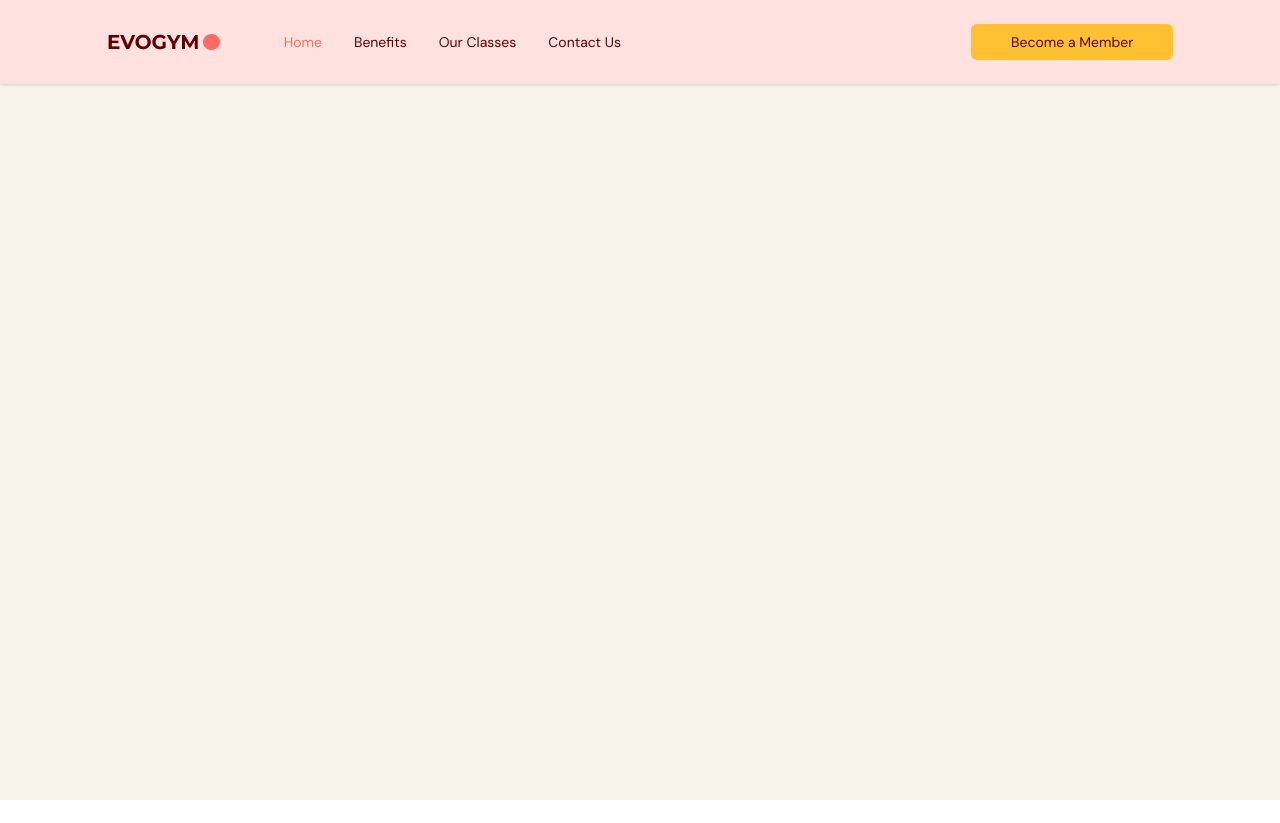
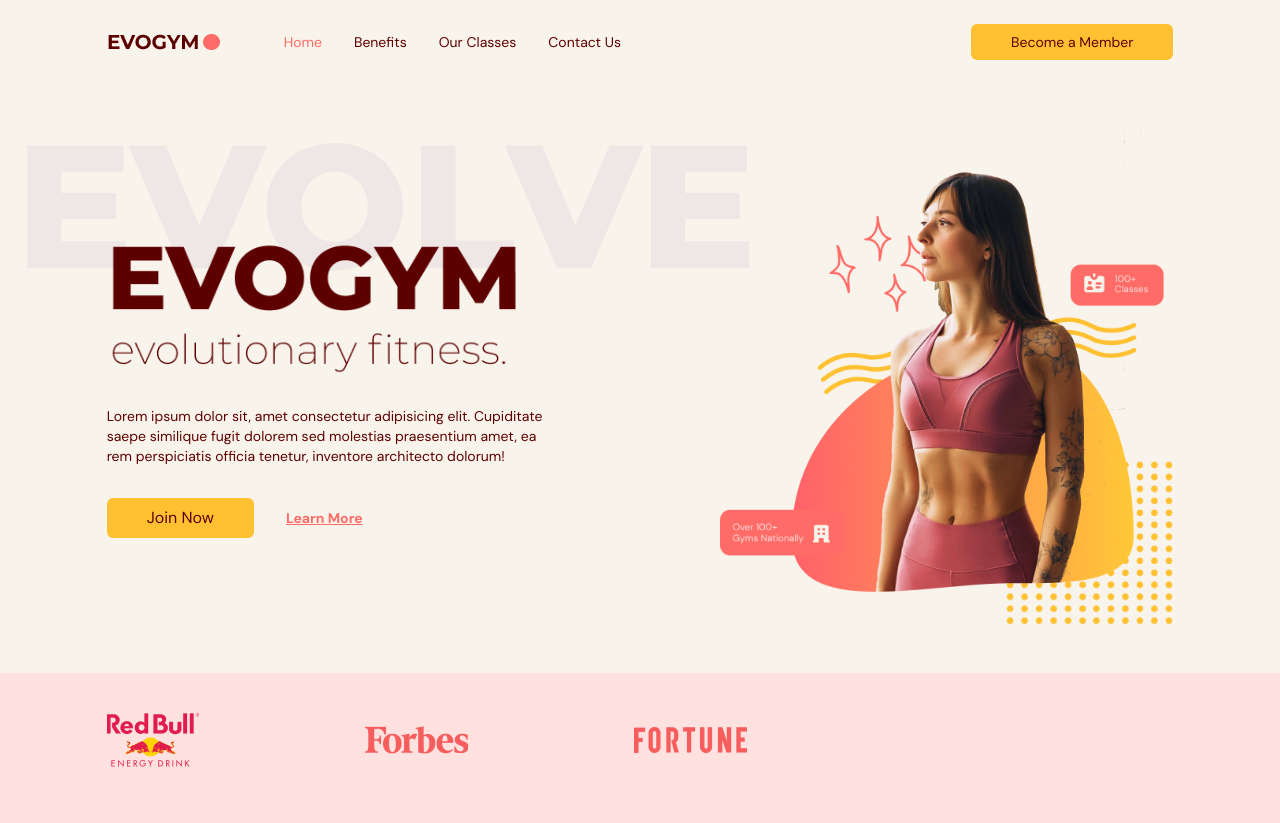
Before and after one commit to IvanRuskevych/gym-club-app, a React (Vite) app: page / in a window 1280 px wide. Before the commit the page ends 800 px from the top, so only its background shows below. Built offline with nearby package versions, Linux system fonts and the light colour scheme.

Commit message:
step 03 home page

```diff
--- a/src/App.tsx
+++ b/src/App.tsx
@@ -3,6 +3,7 @@
 import Navbar from "@/components/navbar";
 
 import { SelectedPage } from "@/shared/types";
+import Home from "./components/home";
 
 function App() {
   const [selectedPage, setSelectedPage] = useState<SelectedPage>(
@@ -15,9 +16,8 @@
       if (window.scrollY !== 0) {
         setIsTopOfPage(true);
         setSelectedPage(SelectedPage.Home); // selected page by default
-      } else {
-        setIsTopOfPage(false);
       }
+      if (window.screenY !== 0) setIsTopOfPage(false);
     };
 
     window.addEventListener("scroll", handleScroll);
@@ -31,6 +31,7 @@
         setSelectedPage={setSelectedPage}
         isTopOfPage={isTopOfPage}
       />
+      <Home setSelectedPage={setSelectedPage} />
     </div>
   );
 }
--- /dev/null
+++ b/src/components/home/index.tsx
@@ -0,0 +1,112 @@
+import useMediaQuery from "@/hooks/useMediaQuery";
+import { SelectedPage } from "@/shared/types";
+
+import HomePageText from "@/assets/HomePageText.png";
+import HomePageGraphic from "@/assets/HomePageGraphic.png";
+import BenefitsPageGraphic from "@/assets/BenefitsPageGraphic.png";
+import SponsorRedBull from "@/assets/SponsorRedBull.png";
+import SponsorForbes from "@/assets/SponsorForbes.png";
+import SponsorFortune from "@/assets/SponsorFortune.png";
+
+import ActionButton from "../buttons/ActionButton";
+import AnchorLink from "react-anchor-link-smooth-scroll";
+import { motion } from "framer-motion";
+
+type Props = { setSelectedPage: (value: SelectedPage) => void };
+
+const Home = ({ setSelectedPage }: Props) => {
+  const isAboveMediumScreens = useMediaQuery("(min-width: 1060px");
+  return (
+    <section id="home" className={`gap-16 bg-gray-20 py-10 md:h-full md:pb-0`}>
+      {/* IMAGE AND MAIN HEADER */}
+      <motion.div
+        className={`mx-auto  w-5/6 items-center justify-center md:flex md:h-5/6`}
+        onViewportEnter={() => setSelectedPage(SelectedPage.Home)}
+      >
+        {/* MAIN HEADER */}
+        <div className={`z-10 mt-32 md:basis-3/5`}>
+          {/* HEADINGS */}
+          <motion.div
+            className={`md:-mt-20`}
+            initial="hidden_hd"
+            whileInView="visible_vs"
+            viewport={{ once: true, amount: 0.5 }}
+            transition={{ duration: 0.5 }}
+            variants={{
+              hidden_hd: { opacity: 0, x: -50 },
+              visible_vs: { opacity: 1, x: 0 },
+            }}
+          >
+            {/* створив обгортку <div className={`relative`}> щоб використати relative/absolute */}
+            <div className={`relative`}>
+              <div
+                className={`before:absolute before:-left-20 before:-top-20 before:z-[-1] md:before:content-evolvetext`}
+              >
+                {/* <h1 className={`text-[90px] font-bold uppercase `}>Gym Club</h1> */}
+                <img src={HomePageText} alt="home-page-text" />
+              </div>
+            </div>
+            <p className={`mt-8 text-sm`}>
+              Lorem ipsum dolor sit, amet consectetur adipisicing elit.
+              Cupiditate saepe similique fugit dolorem sed molestias praesentium
+              amet, ea rem perspiciatis officia tenetur, inventore architecto
+              dolorum!
+            </p>
+          </motion.div>
+
+          {/* ACTIONS */}
+          <motion.div
+            className={`mt-8 flex items-center gap-8`}
+            initial="hidden_hd"
+            whileInView="visible_vs"
+            viewport={{ once: true, amount: 0.5 }}
+            transition={{ delay: 0.2, duration: 0.5 }}
+            variants={{
+              hidden_hd: { opacity: 0, x: -50 },
+              visible_vs: { opacity: 1, x: 0 },
+            }}
+          >
+            <ActionButton setSelectedPage={setSelectedPage}>
+              Join Now
+            </ActionButton>
+            <AnchorLink
+              href={`#${SelectedPage.ContactUs}`}
+              className={`hover: text-sm font-bold text-primary-500 underline hover:text-secondary-500`}
+              onClick={() => setSelectedPage(SelectedPage.ContactUs)}
+            >
+              Learn More
+            </AnchorLink>
+          </motion.div>
+        </div>
+
+        {/* IMAGE */}
+        <div
+          className={`flex basis-3/5 justify-center md:z-10 md:ml-40 md:mt-10 md:justify-items-end`}
+        >
+          <img src={HomePageGraphic} alt="home-page-graphic" />
+        </div>
+      </motion.div>
+
+      {/* SPONSORS */}
+      {isAboveMediumScreens && (
+        <div className={`h-[150px] w-full bg-primary-100 py-10`}>
+          <div className={`mx-auto w-5/6`}>
+            <ul className={`flex w-3/5 items-center justify-between gap-8`}>
+              <li>
+                <img alt="redbull-sponsor" src={SponsorRedBull} />
+              </li>
+              <li>
+                <img alt="forbes-sponsor" src={SponsorForbes} />
+              </li>
+              <li>
+                <img alt="fortune-sponsor" src={SponsorFortune} />
+              </li>
+            </ul>
+          </div>
+        </div>
+      )}
+    </section>
+  );
+};
+
+export default Home;
```
Also changed, not shown: src/components/navbar/index.tsx (+7 -6 lines).
